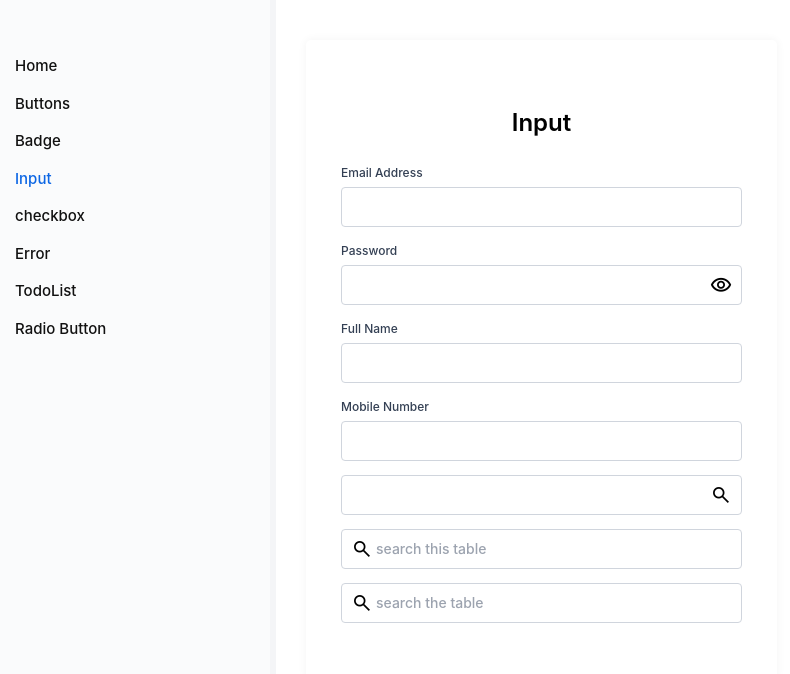
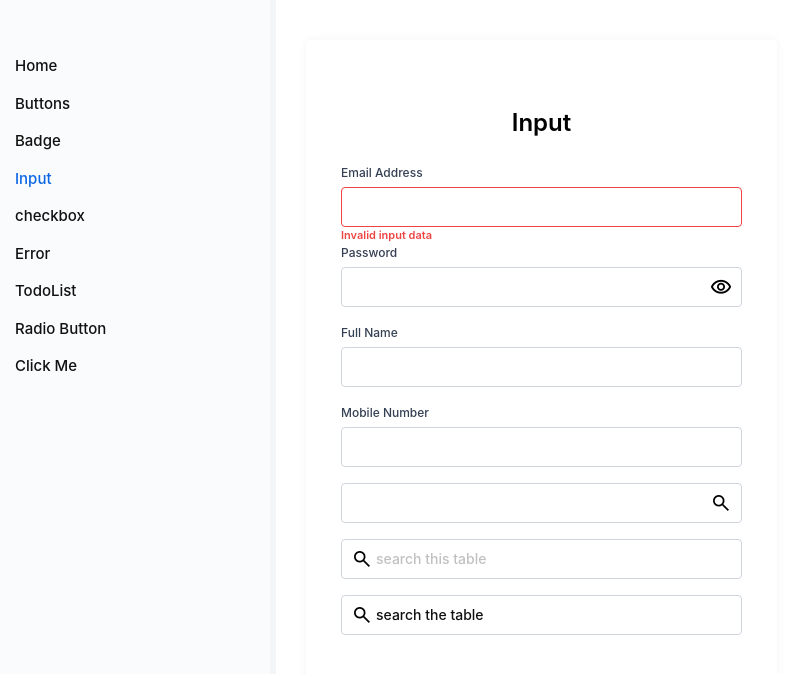
Before and after one commit to christojojo/wacpro-tasks, a React (Vite) app: page /input in a window 1280 px wide. Shown: the top 674 px of the page, without its empty margins (0-790 px from the left). Built offline with nearby package versions, Linux system fonts and the light colour scheme.

Commit message:
radiobutton variant created

```diff
--- a/src/App.jsx
+++ b/src/App.jsx
@@ -35,10 +35,6 @@ function App() {
     </Routes>
     </div>
     </BrowserRouter>
-
-
-
-
   )
 }
 
--- a/src/components/AsideRoute/AsideRoute.jsx
+++ b/src/components/AsideRoute/AsideRoute.jsx
@@ -40,6 +40,9 @@ const isActive = (path) => {
                     <li className={isActive('/radio') ? "text-primary" : ''}>
                         <Link to='/radio'>Radio Button</Link>
                     </li>
+                    <li className={isActive('/clickme') ? "text-primary" : '' }>
+                        <Link to='/clickme'>Click Me</Link>
+                    </li>
 
                 </ul>
             </aside>
--- a/src/components/Input/Input.jsx
+++ b/src/components/Input/Input.jsx
@@ -1,31 +1,51 @@
-import React, { useState } from 'react';
-import './Input.scss';
+import React, { useState } from "react";
+import "./Input.scss";
 
-function Input({ label, icon, iconR, placeholder, classNames, type,darkplaceholder,...props }) {
-
+function Input({
+  label,
+  icon,
+  iconR,
+  placeholder,
+  classNames,
+  type,
+  darkplaceholder = false,
+  errorMsg,
+  ...props
+}) {
   return (
-    <div className='flex flex-col space-y-1 mb-3.5'>
+    <div className="flex flex-col space-y-1 mb-4">
       {label && <label htmlFor="">{label}</label>}
-      <div className='relative'>
+      <div className="relative">
         {icon && (
-          <span className='material-symbols-outlined text-[22px] absolute -translate-y-1/2 top-1/2 left-[10px] '>{icon}</span>
+          <span className="material-symbols-outlined text-[22px] absolute -translate-y-1/2 top-1/2 left-[10px] ">
+            {icon}
+          </span>
         )}
         <input
           type={type}
+
           placeholder={placeholder}
-          className={`w-[401px] font-medium text-[14px] leading-4 border  ${icon?'pl-[34px]':'pl-4'} ${iconR?'pr-[34px]':'pr-4'}
-           py-[11px]  rounded border-input focus:outline-none focus:border-primary placeholder:medium placeholder:text-[14px]
-            ${classNames}  ${darkplaceholder ? "placeholder:text-placeholder-color" : "placeholder:text-placeholder-color"} `}
-
+          className={`w-[401px] font-medium text-[14px] leading-4 border py-[11px]  rounded border-input
+                      focus:outline-none focus:border-primary placeholder:medium placeholder:text-[14px]
+                      invalid:!border-red-500 invalid:text-red-600
+          ${ icon ? "pl-[34px]" : "pl-4"}
+          ${iconR ? "pr-[34px]" : "pr-4"}
+          ${classNames}
+          ${ darkplaceholder
+                 ? "placeholder:text-black"
+                 : "placeholder:text-placeholder"
+             } focus:placeholder:text-placeholder
+          ${errorMsg ? "border-red-500 focus:border-red-500" : ""}
+             `}
           {...props}
         />
+        {errorMsg && <span className="absolute left-0 bottom-[-16px] text-[11px] text-red-500">{errorMsg}</span>}
         {iconR && (
-          <span className='material-symbols-outlined text-[22px] absolute -translate-y-1/2 top-1/2 right-[10px]'>
+          <span className="material-symbols-outlined text-[22px] absolute -translate-y-1/2 top-1/2 right-[10px]">
             {iconR}
           </span>
         )}
       </div>
-
     </div>
   );
 }
--- a/src/components/Radio/RadioButton.jsx
+++ b/src/components/Radio/RadioButton.jsx
@@ -1,11 +1,12 @@
 import React from 'react'
+import './radiobutton.scss'
 
-function RadioButton({labelR,label,id,Name,...props}) {
+function RadioButton({labelR,label,id,Name,variant,labelClass,inputClass,...props}) {
   return (
     <div className='flex justify-left items-center'>
     {/* {label && <label htmlFor={id}>{label}</label>} */}
-    <input type='radio' id={id} name={Name}  className='' {...props}/>
-    {label && <label htmlFor={id} className='pl-2'>{label}</label>}
+    <input type='radio' id={id} name={Name} className={`${variant} ${inputClass} `} {...props}/>
+    {label && <label htmlFor={id} className= {`pl-2 ${labelClass}`}>{label}</label>}
     </div>
   )
 }
--- /dev/null
+++ b/src/components/Radio/radiobutton.css
@@ -0,0 +1,9 @@
+.sm {
+  @apply h-3
+    w-3;
+}
+
+.lg {
+  @apply h-4
+    w-4;
+}
--- /dev/null
+++ b/src/components/Radio/radiobutton.scss
@@ -0,0 +1,10 @@
+.sm{
+    @apply
+    h-3
+    w-3
+}
+.lg{
+    @apply
+    h-4
+    w-4
+}
--- a/src/pages/ClickMe.jsx
+++ b/src/pages/ClickMe.jsx
@@ -5,7 +5,7 @@ function ClickMe() {
     <div className='flex justify-center items-center'>
       <div className='flex'>
         <figure>
-            <img src="/public/Macaca_nigra_self-portrait_large.jpg" alt="" height='200' width='100'/>
+            <img src="/public/Macaca_nigra_self-portrait_large.jpg" alt=""/>
         </figure>
         <h1 className='text-4xl flex justify-center items-center '>Hi Handsome....</h1>
       </div>
--- a/src/pages/InputPage.jsx
+++ b/src/pages/InputPage.jsx
@@ -5,7 +5,7 @@ import { useState } from 'react'
 
 
 function InputPage() {
-    const [isPassword, setPassword] = useState(true)
+    const [isPassword, setPassword] = useState(true);
 
   return (
     <div className='element-wrap'>
@@ -13,7 +13,7 @@ function InputPage() {
     <div className='flex flex-col items-center justify-center font-semibold  pt-4 space-y-2'>
       <h1 className='font-semibold text-2xl my-4'>Input</h1>
       <div>
-        <Input type={'email'} label={'Email Address'} ></Input>
+        <Input type={'email'} label={'Email Address'} errorMsg={'Invalid input data'}></Input>
         <Input
         type={isPassword ? 'password' : 'text'}
         label={'Password'}
@@ -26,11 +26,11 @@ function InputPage() {
           </Button>
         }
         ></Input>
-        <Input type={'text'} label={'Full Name'}  ></Input>
+        <Input type={'text'} label={'Full Name'} ></Input>
         <Input type={'number'} label={'Mobile Number'}  ></Input>
         <Input type={'text'}   iconR='search'></Input>
         <Input type={'search'} icon='search' placeholder={'search this table'}/>
-        <Input type={'search'} icon={'search'} placeholder={'search the table'} classNames={'hover:placeholder:text-black'} darkplaceholder='true'></Input>
+        <Input type={'search'} icon={'search'} placeholder={'search the table'}  darkplaceholder='true'></Input>
       </div>
       <div>
 
--- a/src/pages/RadioButtonPage.jsx
+++ b/src/pages/RadioButtonPage.jsx
@@ -4,14 +4,14 @@ import RadioButton from '../components/Radio/RadioButton'
 function RadioButtonPage() {
   return (
     <div className='element-wrap'>
+        <div className='mb-1'>
+        <RadioButton label={'small'} labelClass={'text-sm'} Name={'options'} variant={'sm'} id={'small'}/>
+        </div>
+        {/* <div>
+        <RadioButton label={'Medium'} Name={'options'}  id={'medium'}/>
+        </div> */}
         <div>
-        <RadioButton label={'Regular'} Name={'options'}  id={'regular'}/>
-        </div>
-        <div>
-        <RadioButton label={'Medium'} Name={'options'}  id={'medium'}/>
-        </div>
-        <div>
-        <RadioButton label={'Large'} Name={'options'}  id={'large'}/>
+        <RadioButton label={'Large'} Name={'options'} labelClass={'text-md'} variant={'lg'} id={'large'}/>
         </div>
     </div>
   )
```
Also changed, not shown: src/index.css (+18 -0 lines).
